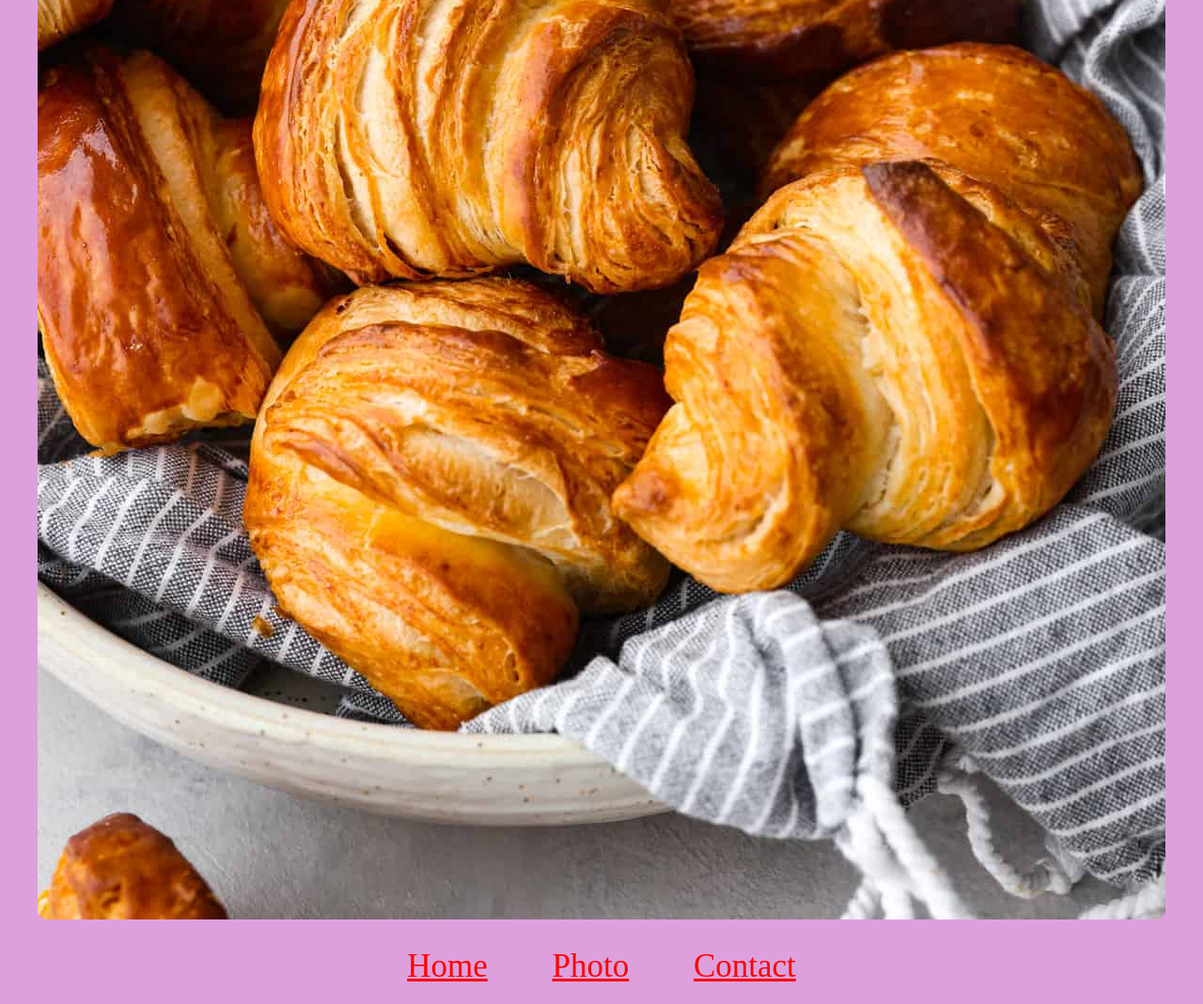
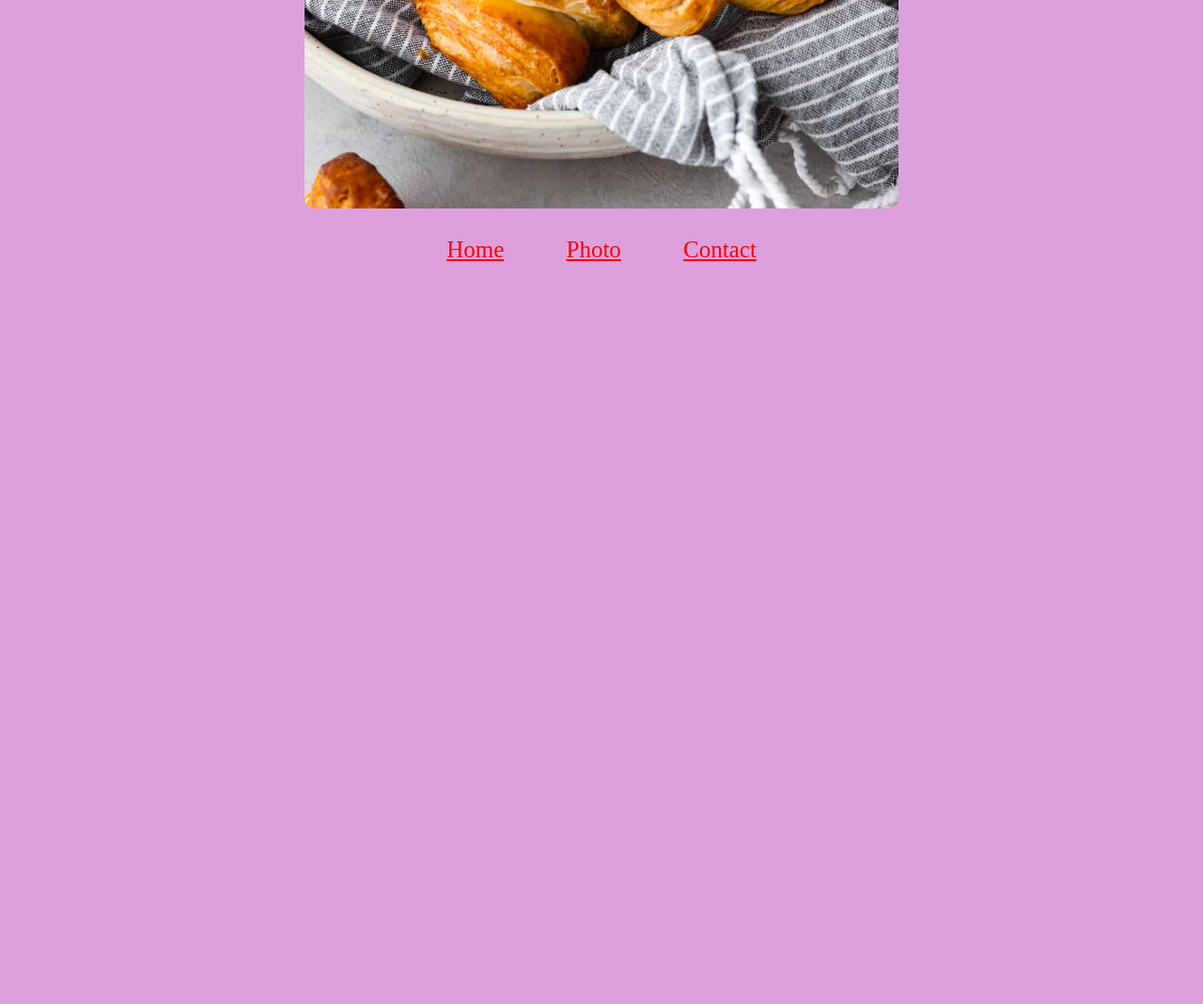
Before and after one commit to Fifla47/multiple-page, a plain HTML site: page photo.html in a window 1280 px wide. Shown: the part 872-1941 px from the top of the page at 94% size. After the commit the page ends 1172 px from the top, so only its background shows below. Drawn offline with Linux system fonts and the light colour scheme.

Commit message:
Changed image width and font sizes

```diff
--- a/css/styles.css
+++ b/css/styles.css
@@ -10,14 +10,14 @@ h1 {
 
 p {
   text-align: center;
-  font-size: 40px;
+  font-size: 30px;
 }
 
 footer {
   display: block;
   text-align: center;
   margin: 20px;
-  font-size: 35px;
+  font-size: 25px;
 }
 
 a {
@@ -26,7 +26,7 @@ a {
 }
 
 .croissant-photo {
-  max-width: 100%;
+  max-width: 50%;
   border-radius: 10px;
   display: block;
   margin: 30px auto;
```
